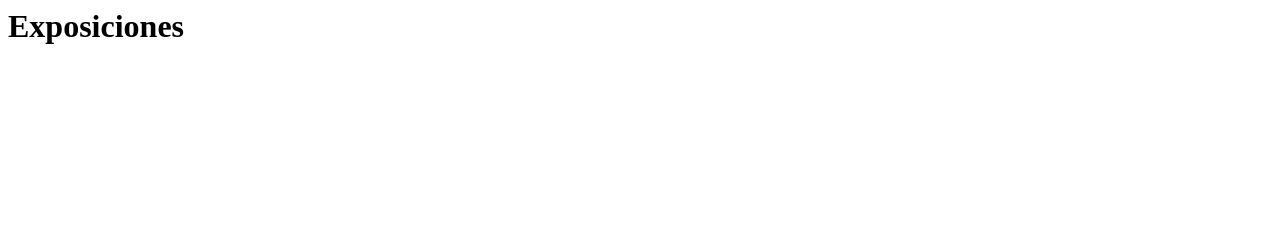
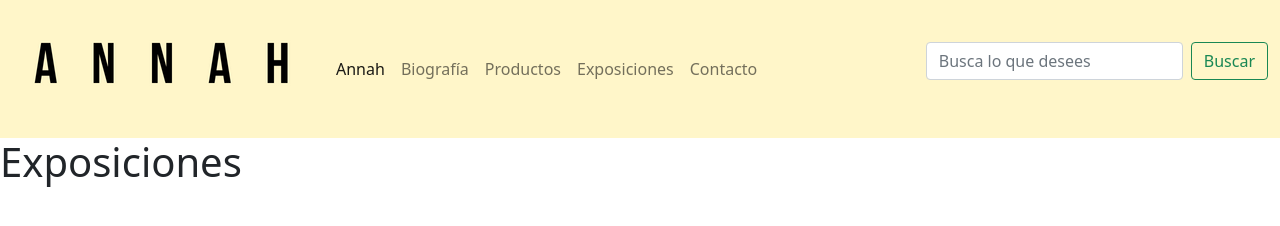
Before and after one commit to Zimi8/AnnahConBS, a plain HTML site: page exposiciones.html in a window 1280 px wide. Drawn offline with Linux system fonts and the light colour scheme.

Commit message:
Agregando SASS

```diff
--- /dev/null
+++ b/estilos con Sass/sass_salida/estilosalida.scss
@@ -0,0 +1,4 @@
+//De acá salen los estilos
+* {
+    background-color: black;
+}
--- a/exposiciones.html
+++ b/exposiciones.html
@@ -3,9 +3,44 @@
     <meta charset="UTF-8">
     <meta http-equiv="X-UA-Compatible" content="IE=edge">
     <meta name="viewport" content="width=device-width, initial-scale=1.0">
+    <link rel="stylesheet" href="bootstrap-5.1.3-dist/css/bootstrap.css">
     <title>Expos</title>
 </head>
 <body>
+    <header>
+        <nav class="navbar navbar-expand-lg navbar-light" style="background-color: #fff6c9;">
+            <div class="container-fluid">
+              <a class="navbar-brand" href="#"><img src="/assets/logos y favicon/ANNAH Color.png" class="img-fluid" alt=""></a>
+              <button class="navbar-toggler" type="button" data-bs-toggle="collapse" data-bs-target="#navbarSupportedContent" aria-controls="navbarSupportedContent" aria-expanded="false" aria-label="Toggle navigation">
+                <span class="navbar-toggler-icon"></span>
+              </button>
+              <div class="collapse navbar-collapse" id="navbarSupportedContent">
+                <ul class="navbar-nav me-auto mb-2 mb-lg-0">
+                  <li class="nav-item">
+                    <a class="nav-link active" aria-current="page" href="index.html">Annah</a>
+                  </li>
+                  <li class="nav-item">
+                    <a class="nav-link" href="/biografia.html"">Biografía</a>
+                  </li>
+                  <li class="nav-item">
+                    <a class="nav-link" href="productos.html">Productos</a>
+                  </li>
+                  <li class="nav-item">
+                    <a class="nav-link" href="exposiciones.html">Exposiciones</a>
+                  </li>
+                  <li class="nav-item">
+                    <a class="nav-link" href="contacto.html">Contacto</a>
+                  </li>
+                </ul>
+                <form class="d-flex">
+                  <input class="form-control me-2" type="search" placeholder="Busca lo que desees" aria-label="Search">
+                  <button class="btn btn-outline-success" type="submit">Buscar</button>
+                </form>
+              </div>
+            </div>
+          </nav>
+          </header>
     <h1>Exposiciones</h1>
+    <script src="bootstrap-5.1.3-dist/js/bootstrap.js"></script>
 </body>
 </html>
```
Also changed, not shown: estilos con Sass/package.json (added, +11 -0 lines), index.html (+1 -1 lines), estilos con Sass/css_llegada/llegadacss.css (added), mintty.2022-04-15_00-03-31.png (added), 1 other file.
